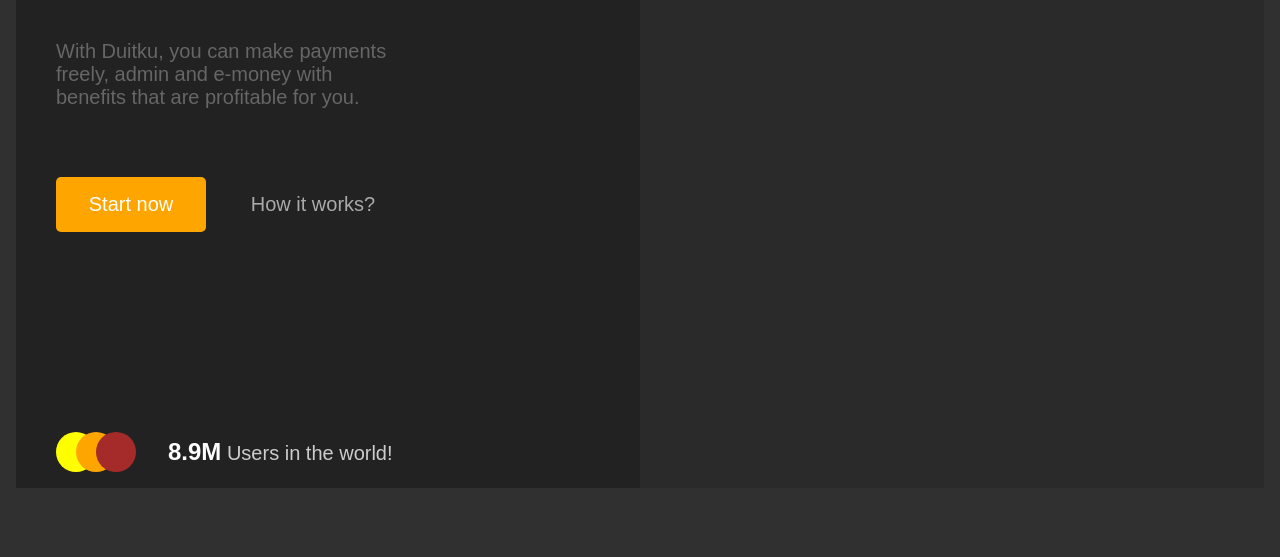
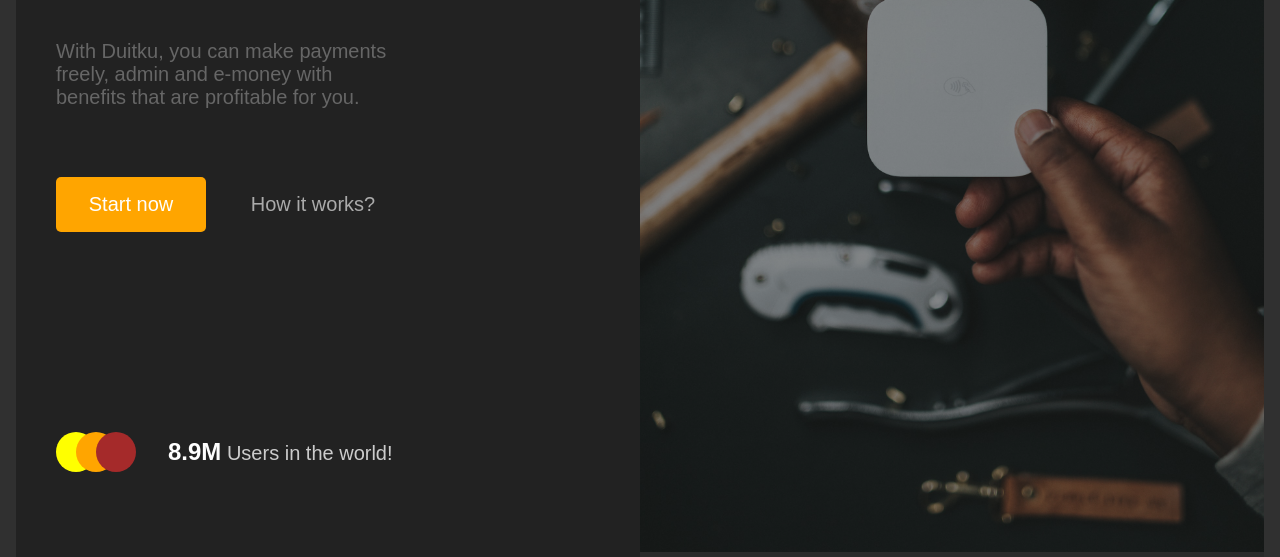
Before and after one commit to radharamanaa/Duitku-Finance-Sample-Design, a plain HTML site: page index.html in a window 1280 px wide. Shown: the part 384-941 px from the top of the page. Before the commit the page ends 872 px from the top, so only its background shows below. Drawn offline with Linux system fonts and the light colour scheme.

Commit message:
Update index.html

```diff
--- a/index.html
+++ b/index.html
@@ -50,7 +50,7 @@
       <div class="second-half">
         <div class="image">
           <img
-            src="./resources/nathan-dumlao-lvWw_G8tKsk-unsplash(1).jpg     "
+            src="./nathan-dumlao-lvWw_G8tKsk-unsplash(1).jpg     "
             alt=""
             srcset=""
           />
```
